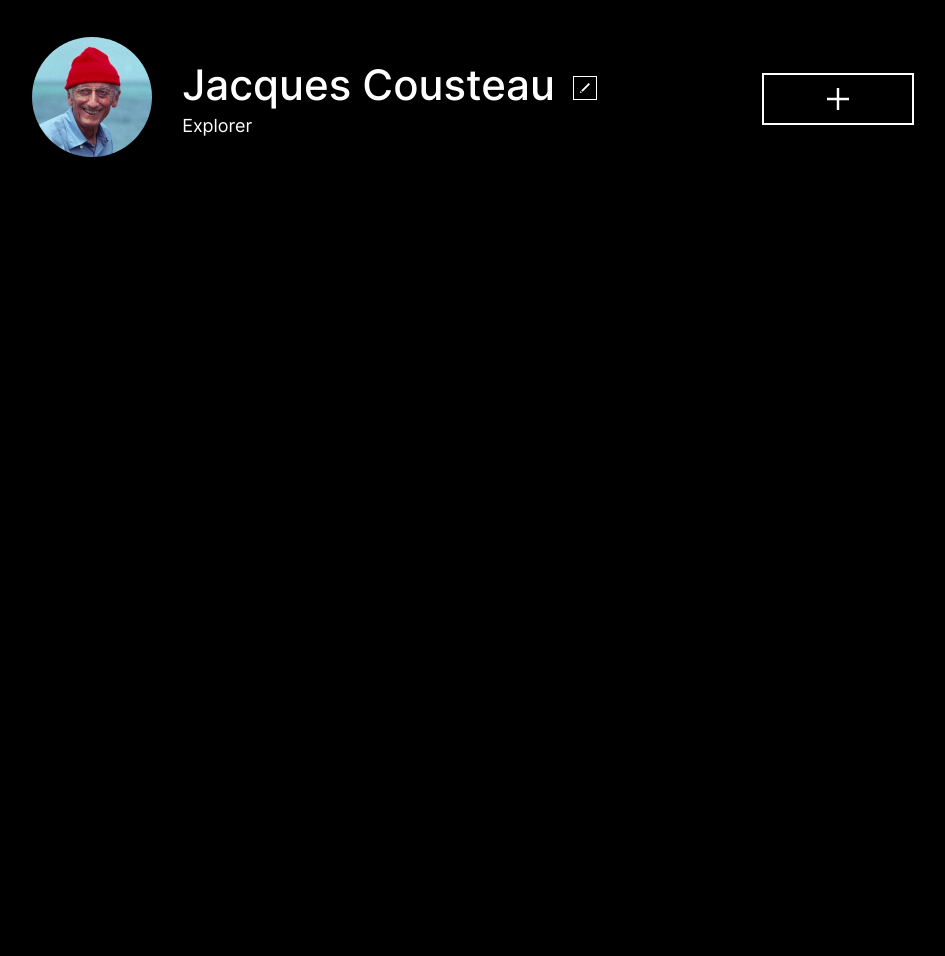
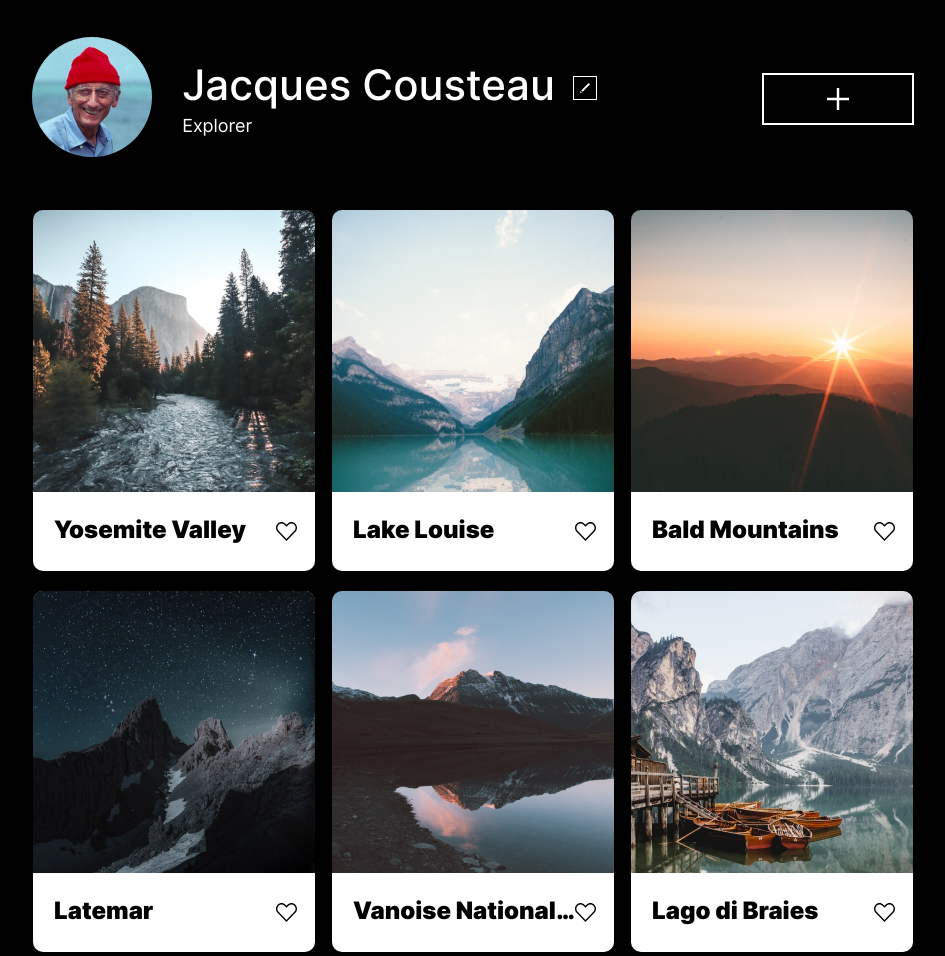
Before and after one commit to MickyRashty/web_project_4, a plain HTML site: page index.html in a window 1280 px wide. Shown: the part 122-1078 px from the top of the page, without its empty margins (167-1112 px from the left). Before the commit the page ends 800 px from the top, so only its background shows below. Drawn offline with Linux system fonts and the light colour scheme.

Commit message:
feat: add cards section, incl responsivness and hover

```diff
--- /dev/null
+++ b/blocks/card/__description/card__description.css
@@ -0,0 +1,17 @@
+.card__description {
+    background-color: white;
+    margin: 0;
+    /* padding: 25px 15px 31px 21px;
+    font-weight: 900;
+    font-size: 24px;
+    line-height: 120%; */
+    display: flex;
+    justify-content: space-between;
+    /* text-overflow: ellipsis;
+    white-space: nowrap;
+    overflow: hidden; */
+    /* max-height: 23px; */
+    border-radius: 0 0 10px 10px;
+    max-width: 282px;
+    max-height: 79px;
+}
--- /dev/null
+++ b/blocks/card/__image/card__image.css
@@ -0,0 +1,4 @@
+.card__image {
+    border-radius: 10px 10px 0 0;
+    vertical-align: bottom;
+}
--- /dev/null
+++ b/blocks/card/__like-button/card__like-button.css
@@ -0,0 +1,10 @@
+.card__like-button {
+    padding: 30px 18px 30px 0;
+    align-self: center;
+    /* opacity: 1; */
+    transition: opacity 1s linear;
+}
+
+.card__like-button:hover {
+    opacity: 0.5;
+}
--- /dev/null
+++ b/blocks/card/__text/card__text.css
@@ -0,0 +1,12 @@
+.card__text {
+    margin: 0;
+    padding: 24px 0 25px 21px;
+    font-weight: 900;
+    font-size: 24px;
+    line-height: 120%;
+    text-overflow: ellipsis;
+    white-space: nowrap;
+    overflow: hidden;
+    min-width: 222px;
+    max-height: 30px;
+}
--- /dev/null
+++ b/blocks/card/card.css
@@ -0,0 +1,4 @@
+.card {
+    /* border-radius: 10px; */
+    margin: 0;
+}
--- a/blocks/cards/cards.css
+++ b/blocks/cards/cards.css
@@ -0,0 +1,8 @@
+.cards {
+    display: grid;
+    margin-top: 50px;
+    max-width: 100%;
+    grid-template-columns: repeat(auto-fit, minmax(282px, auto));
+    gap: 20px 17px;
+    justify-content: center;
+}
--- a/blocks/profile/__add-button/profile__add-button.css
+++ b/blocks/profile/__add-button/profile__add-button.css
@@ -2,6 +2,12 @@
     border: solid 2px #fff;
     padding: 13px 63px;
     margin-left: 165px;
+    transition: opacity 1s linear;
+}
+
+.profile__add-button:hover {
+    opacity: 0.5;
+    cursor: pointer;
 }
 
 @media screen and (max-width: 950px) {
--- a/blocks/profile/__edit-button/profile__edit-button.css
+++ b/blocks/profile/__edit-button/profile__edit-button.css
@@ -5,6 +5,12 @@
     padding: 6px;
     margin: 15px 0 0 18px;
     align-self: center;
+    transition: opacity 1s linear;
+}
+
+.profile__edit-button:hover {
+    opacity: 0.5;
+    cursor: pointer;
 }
 
 @media screen and (max-width: 920px) {
--- a/blocks/profile/__edit-img/profile__edit-img.css
+++ b/blocks/profile/__info-top-row/profile__info-top-row.css
@@ -1,9 +1,9 @@
-.profile__edit-img {
+.profile__info-top-row {
     display: flex;
 }
 
 @media screen and (max-width: 500px) {
-    .profile__edit-img {
+    .profile__info-top-row {
         margin-top: 26px;
         max-height: 22px;
     }
--- a/index.html
+++ b/index.html
@@ -13,7 +13,7 @@
 <body class="root">
     <div class="root__page-container">
         <header class="header">
-          <img class="header__logo" src="./images/logo-vector.svg" alt="Around The U.S">
+            <img class="header__logo" src="./images/logo-vector.svg" alt="Around The U.S">
         </header>
 
         <main class="content">
@@ -22,7 +22,7 @@
                     <img class="profile__image" src="./images/profile-image.jpg" alt="profile picture">
                 </div>
                 <div class="profile__info">
-                    <div class="profile__edit-img">
+                    <div class="profile__info-top-row">
                         <p class="profile__info-name">
                             Jacques Cousteau
                         </p>
@@ -32,7 +32,50 @@
                 </div>
                 <img class="profile__add-button" src="./images/add-button.svg" alt="add button">
             </section>
-            <section class="cards"></section>
+            <section class="cards">
+                <div class="card">
+                    <img class="card__image" src="./images/Yosemite Valley.jpg" alt="Yosemite Valley">
+                    <div class="card__description">
+                        <p class="card__text">Yosemite Valley</p>
+                        <a href="#" target="__blank"><img class="card__like-button" src="./images/like-heart.svg" alt="Like button"></a>
+                    </div>
+                </div>
+                <div class="card">
+                    <img class="card__image" src="./images/Lake Louise.jpg" alt="Lake Louise">
+                    <div class="card__description">
+                        <p class="card__text">Lake Louise</p>
+                        <a href="#" target="__blank"><img class="card__like-button" src="./images/like-heart.svg" alt="Like button"></a>
+                    </div>
+                </div>
+                <div class="card">
+                    <img class="card__image" src="./images/Bald Mountains.jpg" alt="Bald Mountains">
+                    <div class="card__description">
+                        <p class="card__text">Bald Mountains</p>
+                        <a href="#" target="__blank"><img class="card__like-button" src="./images/like-heart.svg" alt="Like button"></a>
+                    </div>
+                </div>
+                <div class="card">
+                    <img class="card__image" src="./images/Latemar.jpg" alt="Latemar">
+                    <div class="card__description">
+                        <p class="card__text">Latemar</p>
+                        <a href="#" target="__blank"><img class="card__like-button" src="./images/like-heart.svg" alt="Like button"></a>
+                    </div>
+                </div>
+                <div class="card">
+                    <img class="card__image" src="./images/Vanoise National Park.jpg" alt="Vanoise National Park">
+                    <div class="card__description">
+                        <p class="card__text">Vanoise National Park</p>
+                        <a href="#" target="__blank"><img class="card__like-button" src="./images/like-heart.svg" alt="Like button"></a>
+                    </div>
+                </div>
+                <div class="card">
+                    <img class="card__image" src="./images/Lago di Braies.jpg" alt="Lago di Braies">
+                    <div class="card__description">
+                        <p class="card__text">Lago di Braies</p>
+                        <a href="#" target="__blank"><img class="card__like-button" src="./images/like-heart.svg" alt="Like button"></a>
+                    </div>
+                </div>
+            </section>
         </main>
 
         <footer class="footer"></footer>
--- a/pages/index.css
+++ b/pages/index.css
@@ -7,10 +7,15 @@
 @import url(../blocks/profile/profile.css);
 @import url(../blocks/profile/__image/profile__image.css);
 @import url(../blocks/profile/__info/profile__info.css);
+@import url(../blocks/profile/__info-top-row/profile__info-top-row.css);
 @import url(../blocks/profile/__info-name/profile__info-name.css);
 @import url(../blocks/profile/__info-about/profile__info-about.css);
 @import url(../blocks/profile/__edit-button/profile__edit-button.css);
-@import url(../blocks/profile/__edit-img/profile__edit-img.css);
 @import url(../blocks/profile/__add-button/profile__add-button.css);
 @import url(../blocks/cards/cards.css);
+@import url(../blocks/card/card.css);
+@import url(../blocks/card/__image/card__image.css);
+@import url(../blocks/card/__description/card__description.css);
+@import url(../blocks/card/__text/card__text.css);
+@import url(../blocks/card/__like-button/card__like-button.css);
 @import url(../blocks/footer/footer.css);
```
Also changed, not shown: images/Bald Mountains.jpg (added), images/Lago di Braies.jpg (added), images/Lake Louise.jpg (added), images/Latemar.jpg (added), images/Vanoise National Park.jpg (added), images/Yosemite Valley.jpg (added), images/like-heart.svg (added).
